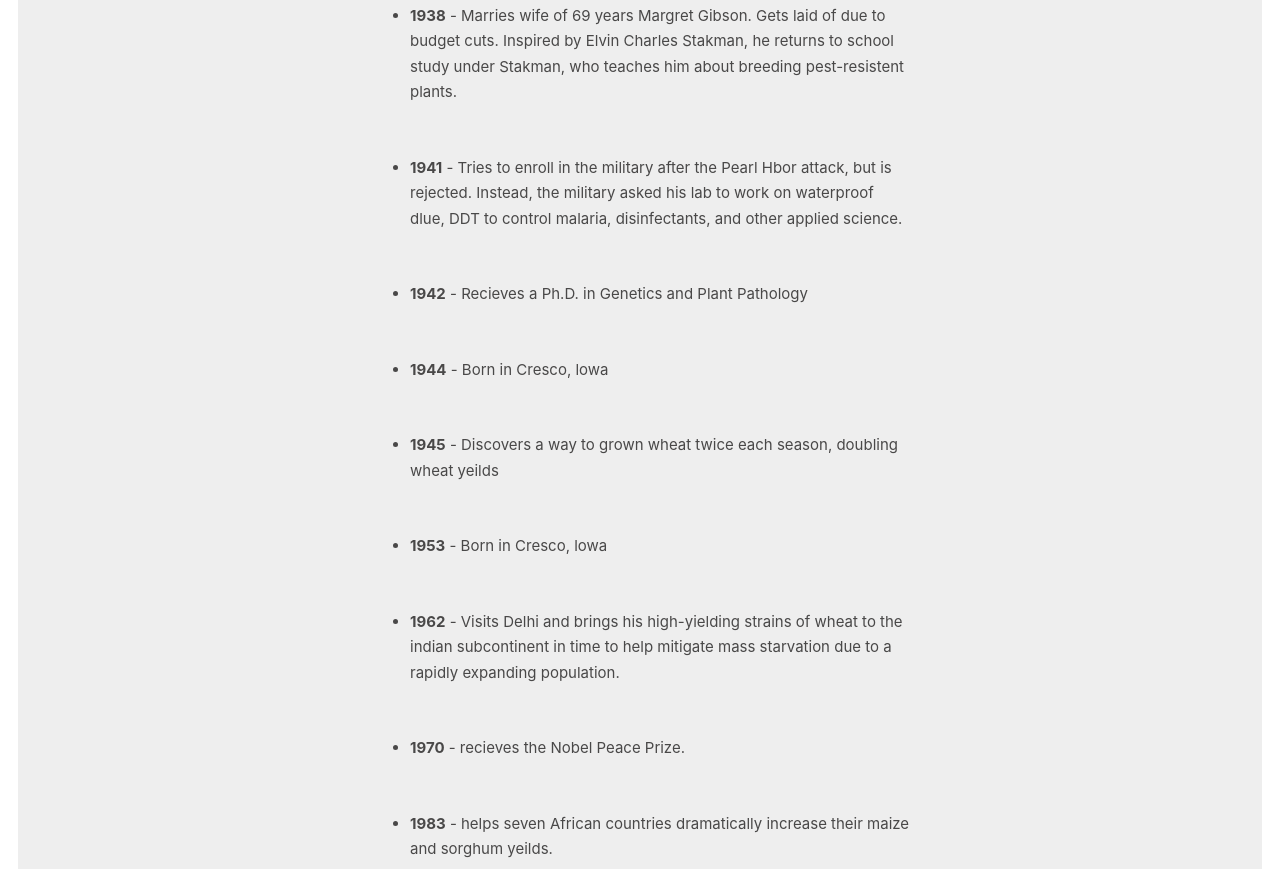
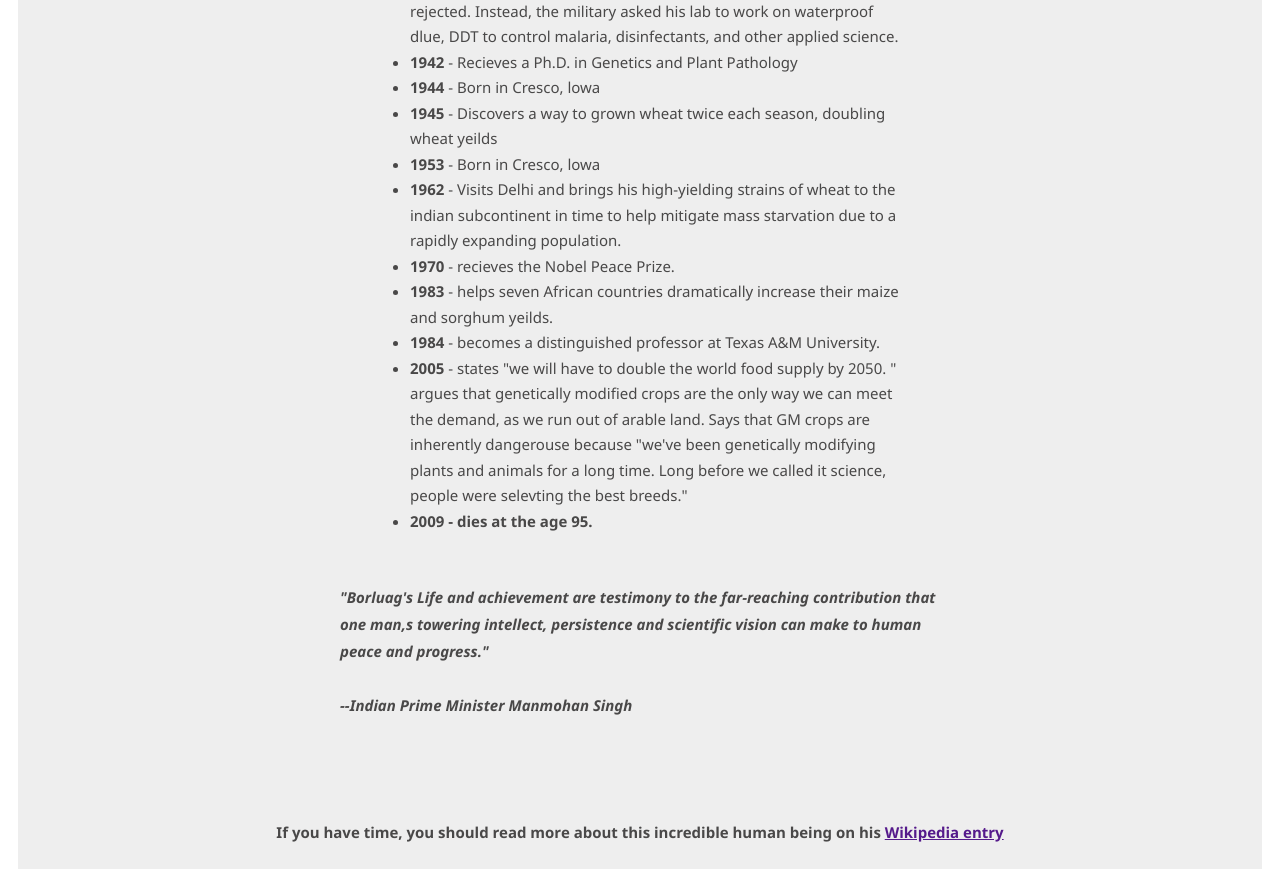
Before and after one commit to kivenalaric/tribute-page-design, a plain HTML site: page index.html in a window 1280 px wide. Shown: the part 1406-2275 px from the top of the page. Drawn offline with Linux system fonts and the light colour scheme.

Commit message:
changed margin of h4 to auto and made text align center, changed p font

```diff
--- a/style.css
+++ b/style.css
@@ -1,6 +1,5 @@
 body {
-    font-family: -apple-system, BlinkMacSystemFont, 'Segoe UI', 'Roboto',
-      'Helvetica Neue', Arial, sans-serif;
+    font-family: "Gill Sans Extrabold", 'Segoe UI', Tahoma, Geneva, Verdana, sans-serif;
     font-size: 19px;
     text-align: center;
     color: rgb(73, 72, 72);
@@ -24,7 +23,7 @@ body {
     background: #eee;
   }
   .p{
-    text-align: left;
+    text-align: center;
   }
   img {
     max-width: 900px;
@@ -43,7 +42,7 @@ body {
 
   ul {
     padding: auto;
-    margin: 0 auto 50px ;
+    margin: 0 auto 50px auto;
     text-align: left;
     line-height: 1.7;
     max-width: 500px;
@@ -53,7 +52,9 @@ body {
 }
 
   li {
-    margin: 0 auto 50px auto;
+    margin: 0 auto 0 auto;
+    max-width: 800px;
+    max-height: 600px;
   }
 
   .last {
@@ -66,6 +67,6 @@ body {
   h4{
     font-size: 15px;
     padding-top: 80px;
-    margin-left: 100px;
-    text-align: left;
+    margin: 0 auto 0 aut0;
+    text-align: center;
   }
```
Also changed, not shown: index.html (+2 -0 lines).
